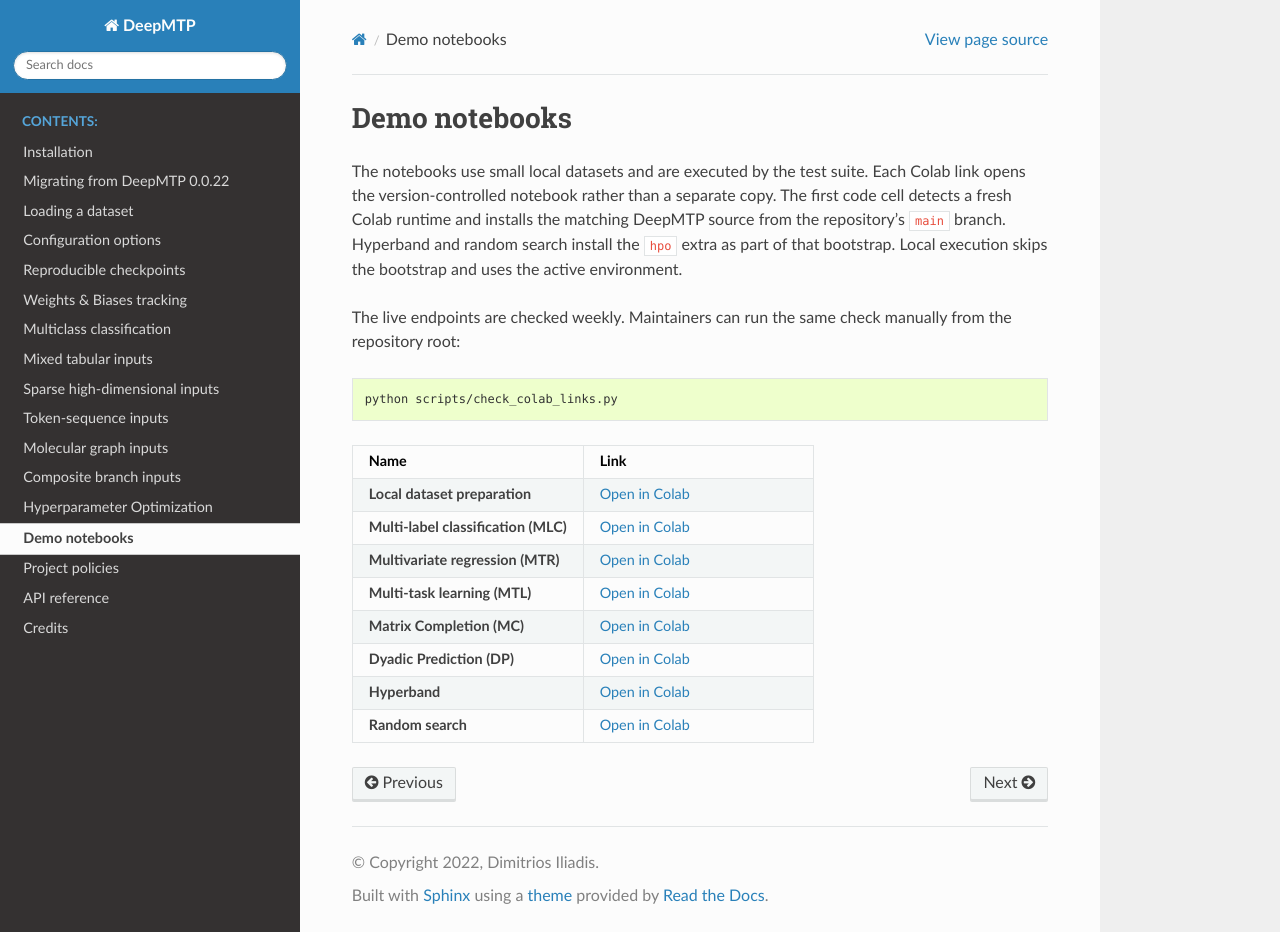
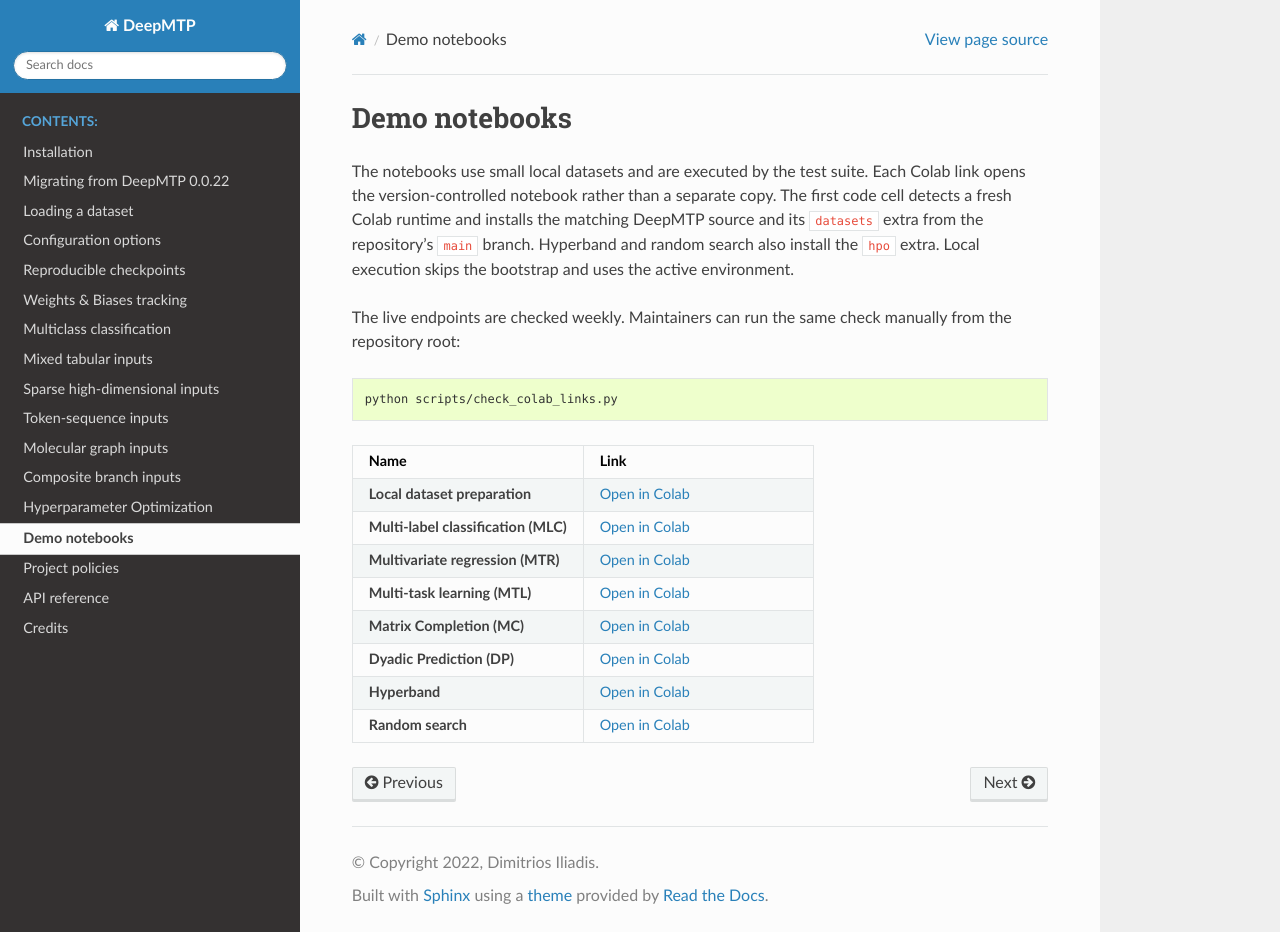
Before and after one commit to diliadis/DeepMTP, a Sphinx documentation site: the page built from docs/source/tutorial/demos.rst, in a window 1280 px wide and 932 px high. Built offline with Sphinx 7.4.7 and the Read the Docs theme 3.1.0, drawn with Linux system fonts in a browser that asks for light colours; formulas are drawn with MathJax 3.

Commit message:
fix: install dataset extras in Colab demos

```diff
--- a/docs/source/tutorial/demos.rst
+++ b/docs/source/tutorial/demos.rst
@@ -4,9 +4,9 @@ Demo notebooks
 The notebooks use small local datasets and are executed by the test suite.
 Each Colab link opens the version-controlled notebook rather than a separate
 copy. The first code cell detects a fresh Colab runtime and installs the
-matching DeepMTP source from the repository's ``main`` branch. Hyperband and
-random search install the ``hpo`` extra as part of that bootstrap. Local
-execution skips the bootstrap and uses the active environment.
+matching DeepMTP source and its ``datasets`` extra from the repository's
+``main`` branch. Hyperband and random search also install the ``hpo`` extra.
+Local execution skips the bootstrap and uses the active environment.
 
 The live endpoints are checked weekly. Maintainers can run the same check
 manually from the repository root:
```
Also changed, not shown: CHANGELOG.md (+4 -3 lines), README.md (+4 -3 lines), 9 other files.
